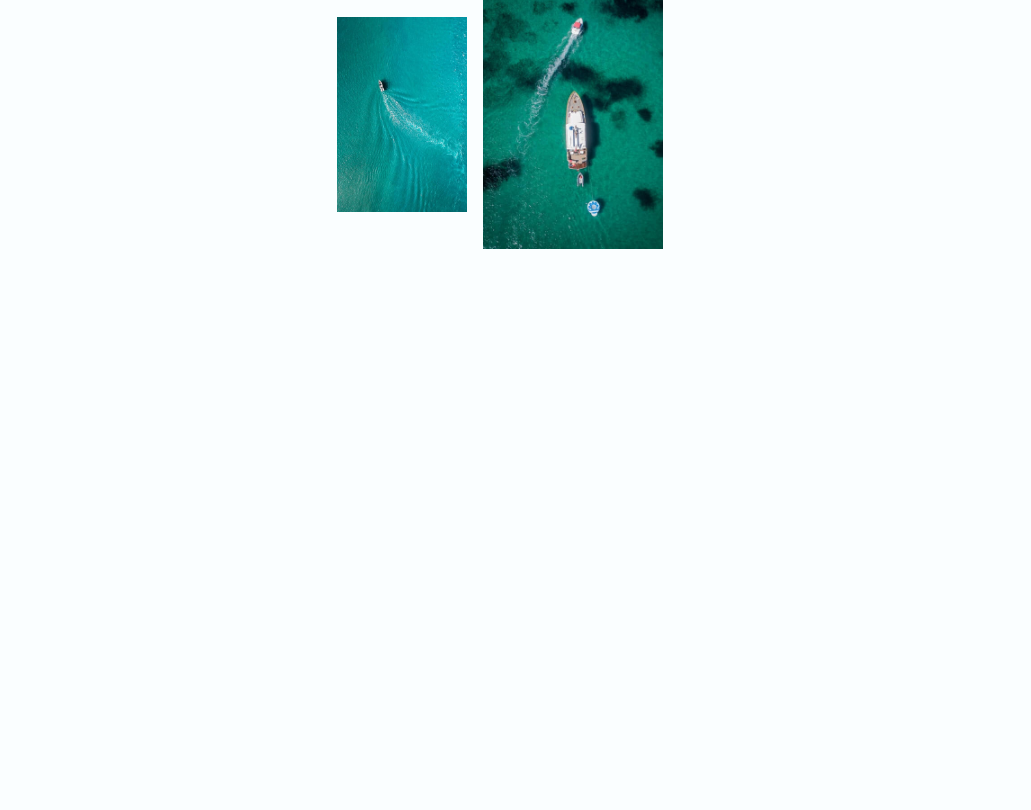
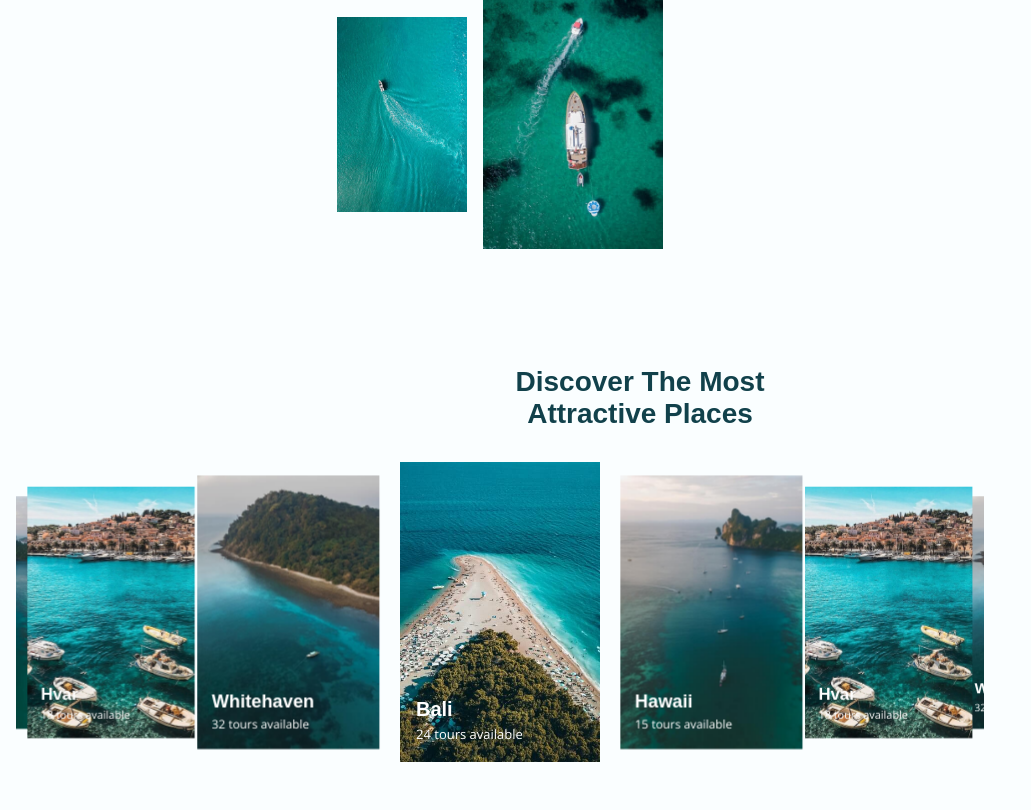
Before and after one commit to NguyenTrung-PM/Travel-Web, a plain HTML site: page index.html in a window 1280 px wide. Shown: the part 1159-1969 px from the top of the page, without its empty margins (0-1031 px from the left). Before the commit the page ends 1901 px from the top, so only its background shows below. Drawn offline with nearby package versions, Linux system fonts and the light colour scheme.

Commit message:
Discover

```diff
--- a/assets/css/style.css
+++ b/assets/css/style.css
@@ -409,3 +409,44 @@ input {
 .about__img-two:hover {
   transform: var(--img-scale);
 }
+
+/* TODO: DISCOVER */
+.discover__card {
+  position: relative;
+  width: 200px;
+  overflow: var(--img-hidden);
+}
+
+.discover__data {
+  position: absolute;
+  bottom: 1.5rem;
+  left: 1rem;
+}
+
+.discover__title,
+.discover__description {
+  color: var(--white-color);
+}
+
+.discover__title {
+  font-size: var(--h3-font-size);
+  margin-bottom: var(--mb-0-25);
+}
+
+.discover__description {
+  display: block;
+  font-size: var(--smaller-font-size);
+}
+
+.discover__img {
+  transition: var(--img-transition);
+}
+
+.discover__img:hover {
+  transform: var(--img-scale);
+}
+
+.swiper-container-3d .swiper-slide-shadow-left,
+.swiper-container-3d .swiper-slide-shadow-right {
+  background-image: none;
+}
--- a/assets/js/main.js
+++ b/assets/js/main.js
@@ -35,3 +35,16 @@ window.addEventListener("scroll", () => {
     header.classList.remove("scroll-header");
   }
 });
+
+// TODO: SWIPER JS
+let swiper = new Swiper(".discover__container", {
+  effect: "coverflow",
+  grabCursor: true,
+  centeredSlides: true,
+  slidesPerView: "auto",
+  loop: true,
+  spaceBetween: 32,
+  coverflowEffect: {
+      rotate: 0,
+  },
+})
--- a/index.html
+++ b/index.html
@@ -4,6 +4,9 @@
     <meta charset="UTF-8" />
     <meta http-equiv="X-UA-Compatible" content="IE=edge" />
     <meta name="viewport" content="width=device-width, initial-scale=1.0" />
+
+    <!-- TODO: SWIPPER CSS -->
+    <link rel="stylesheet" href="assets/css/swiper-bundle.min.css" />
 
     <!-- TODO: CSS -->
     <link rel="stylesheet" href="assets/css/style.css" />
@@ -14,8 +17,12 @@
       rel="stylesheet"
     />
 
-    <!-- TODO: JS -->
+    <!-- TODO: SWIPPER JS -->
+    <script src="assets/js/swiper-bundle.min.js" defer></script>
+
+    <!-- TODO: MAIN JS -->
     <script src="assets/js/main.js" defer></script>
+
     <title>Travel website</title>
   </head>
   <body>
@@ -137,7 +144,64 @@
         </div>
       </section>
 
-      <section class="discover section" id="discover"></section>
+      <!-- TODO: DISCOVER -->
+      <section class="discover section" id="discover">
+        <h2 class="section__title">
+          Discover the most <br />
+          attractive places
+        </h2>
+        <div class="discover__container container swiper-container">
+          <div class="swiper-wrapper">
+            <div class="discover__card swiper-slide">
+              <img
+                src="assets/img/discover1.jpg"
+                alt=""
+                class="discover__img"
+              />
+              <div class="discover__data">
+                <h2 class="discover__title">Bali</h2>
+                <span class="discover__description"> 24 tours available </span>
+              </div>
+            </div>
+
+            <div class="discover__card swiper-slide">
+              <img
+                src="assets/img/discover2.jpg"
+                alt=""
+                class="discover__img"
+              />
+              <div class="discover__data">
+                <h2 class="discover__title">Hawaii</h2>
+                <span class="discover__description"> 15 tours available </span>
+              </div>
+            </div>
+
+            <div class="discover__card swiper-slide">
+              <img
+                src="assets/img/discover3.jpg"
+                alt=""
+                class="discover__img"
+              />
+              <div class="discover__data">
+                <h2 class="discover__title">Hvar</h2>
+                <span class="discover__description"> 18 tours available </span>
+              </div>
+            </div>
+
+            <div class="discover__card swiper-slide">
+              <img
+                src="assets/img/discover4.jpg"
+                alt=""
+                class="discover__img"
+              />
+              <div class="discover__data">
+                <h2 class="discover__title">Whitehaven</h2>
+                <span class="discover__description"> 32 tours available </span>
+              </div>
+            </div>
+          </div>
+        </div>
+      </section>
 
       <section class="experience section"></section>
 
```
